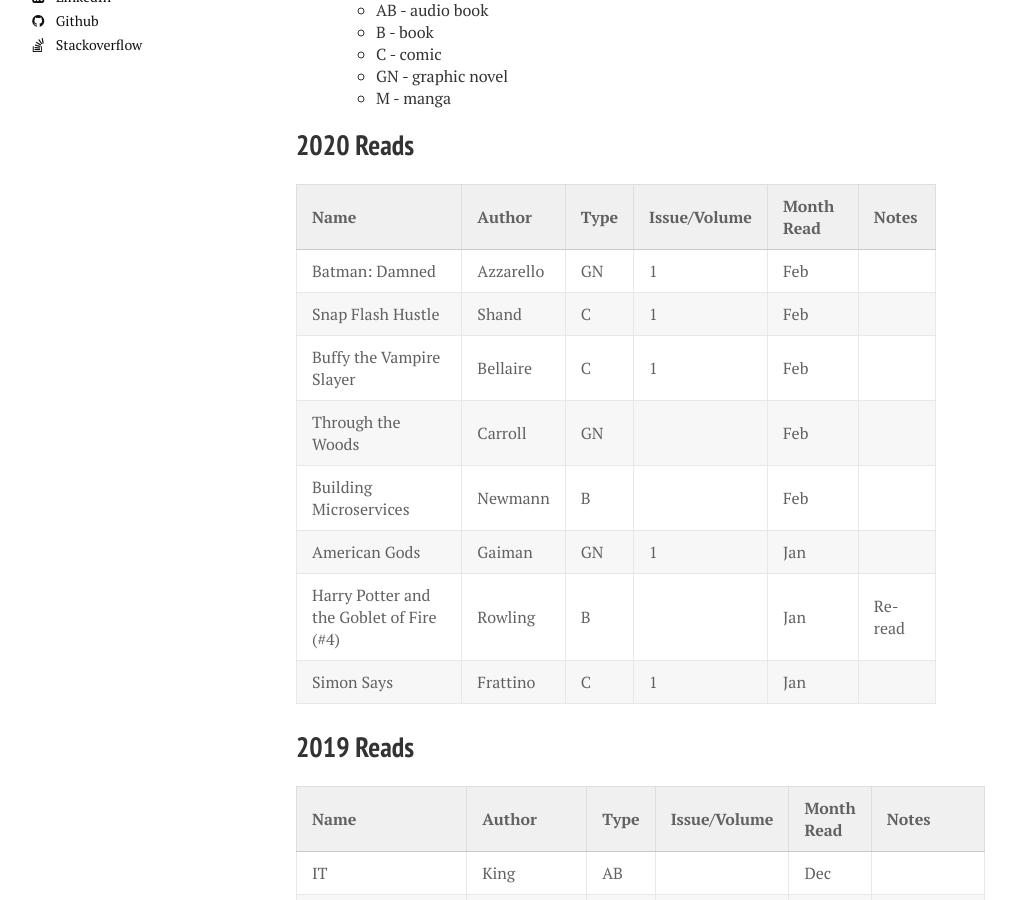
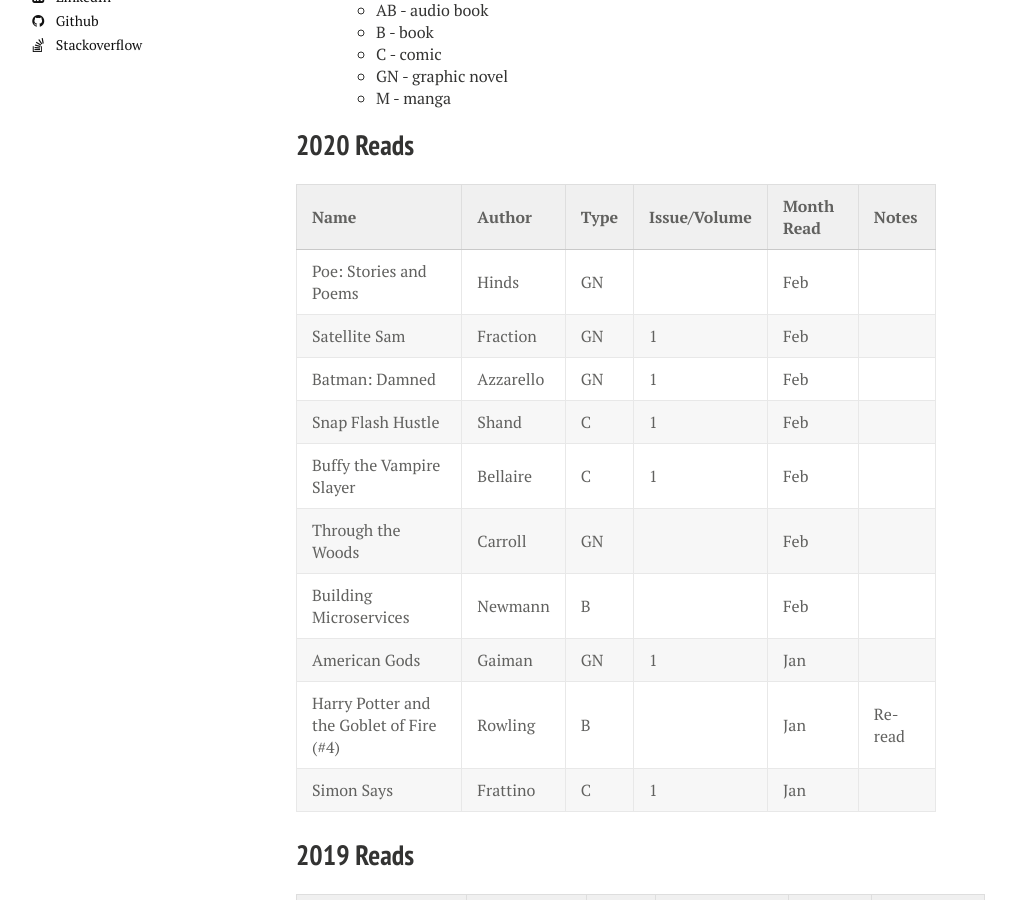
Before and after one commit to calebwherry/calebwherry.github.io, a Jekyll site: the page built from _posts/2020-01-01-My-Reads.md, in a window 1280 px wide and 900 px high, scrolled down 626 px. Shown: the whole window, without its empty margins (24-1040 px from the left). Built offline with Jekyll 4.4.1, drawn with Linux system fonts in a browser that asks for light colours; nearby versions of some CDN libraries; comment, search, counter and statistics services are not loaded.

Commit message:
Added new 2020 reds.

```diff
--- a/_posts/2020-01-01-My-Reads.md
+++ b/_posts/2020-01-01-My-Reads.md
@@ -37,6 +37,8 @@
 
 | Name                                           | Author         | Type  | Issue/Volume | Month Read   | Notes                                         |
 |:-----------------------------------------------|:---------------|:------|:-------------|:-------------|:----------------------------------------------|
+| Poe: Stories and Poems                         | Hinds          | GN    |              | Feb          |                                               |
+| Satellite Sam                                  | Fraction       | GN    | 1            | Feb          |                                               |
 | Batman: Damned                                 | Azzarello      | GN    | 1            | Feb          |                                               |
 | Snap Flash Hustle                              | Shand          | C     | 1            | Feb          |                                               |
 | Buffy the Vampire Slayer                       | Bellaire       | C     | 1            | Feb          |                                               |
```
